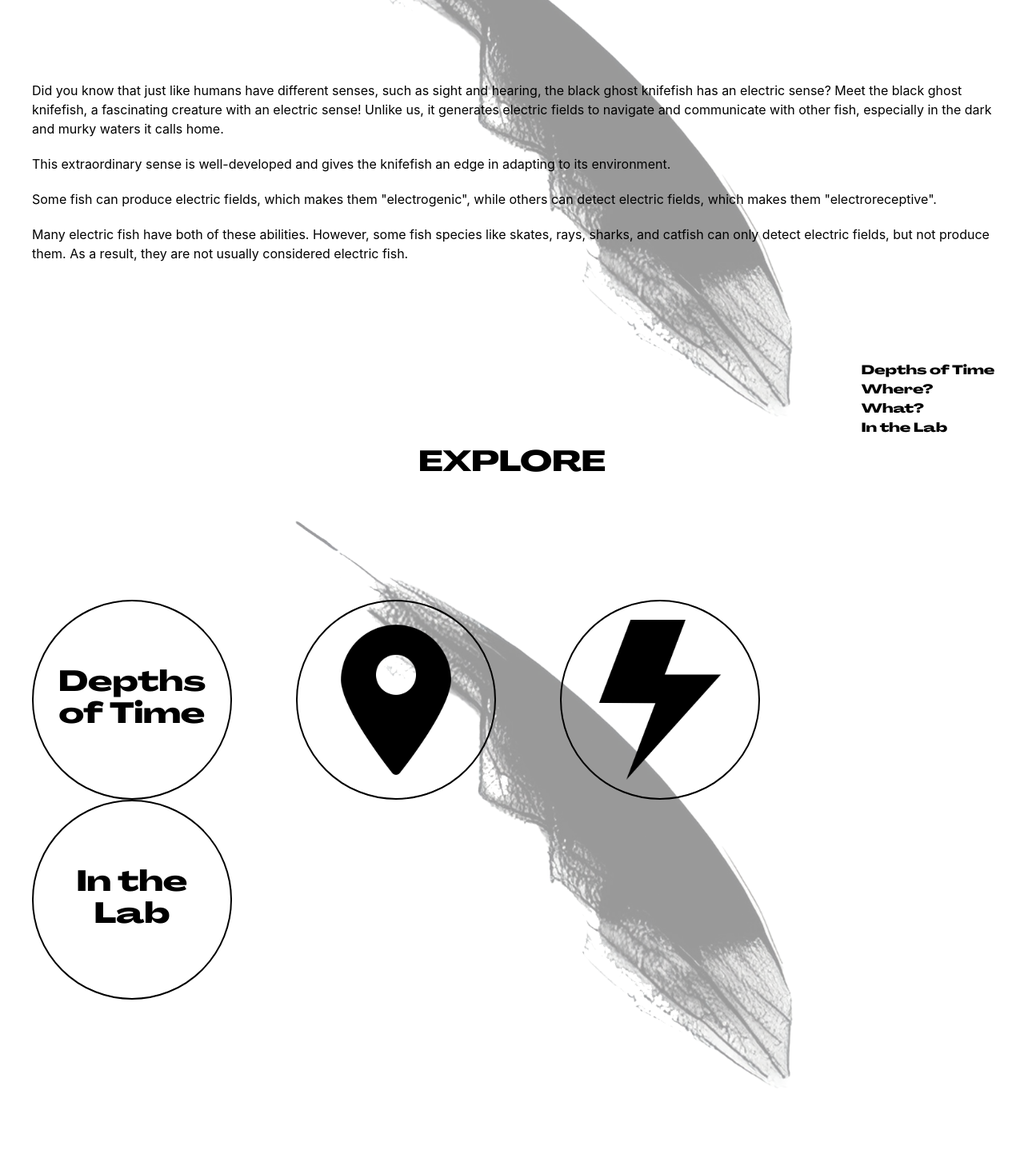
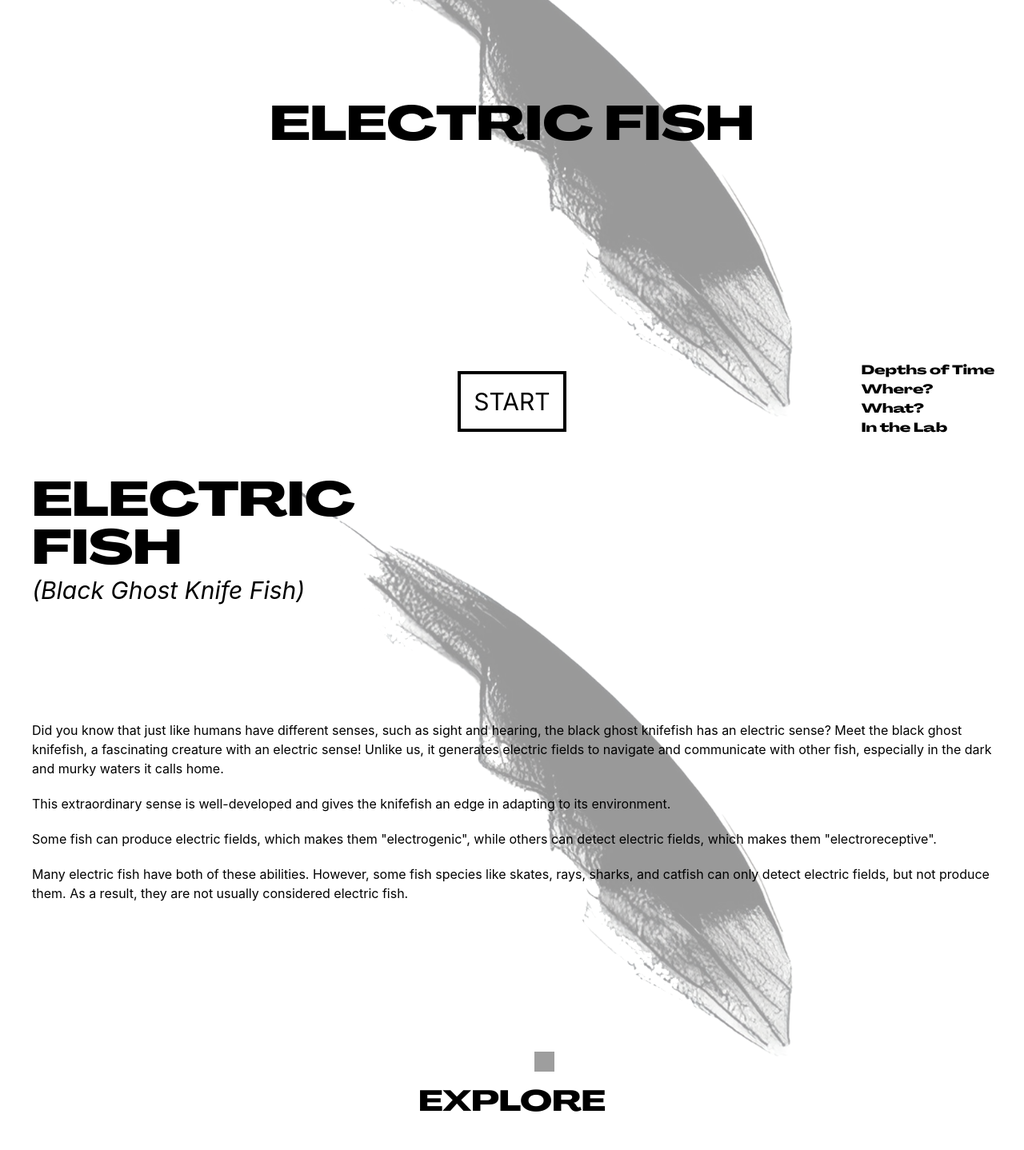
Before and after one commit to saumyatalwani/electric-fish, a React (Create React App) app: page /#/electricfish in a window 1280 px wide. Before the commit this address led to /#/electricfish. Shown: the part 240-1678 px from the top of the page at 80% size. Built offline with nearby package versions, Linux system fonts and the light colour scheme; grey boxes are pictures that could not be loaded.

Commit message:
add start page

```diff
--- a/src/pages/home.js
+++ b/src/pages/home.js
@@ -31,14 +31,25 @@ export default function Homepage() {
     return (
       <div>
 
-        <div className='h-[100vh] p-10 w-full bg-fish '>
+        <div className='h-[100vh] p-10 bg-fish grid place-items-center w-full'>
+          <h1 className='text-6xl heading place-items-center'>ELECTRIC FISH</h1>
+          <div className='absolute bottom-5 grid place-items-center w-screen text-3xl'>
+            <HashLink to="#1"><p className='border-4 p-4 border-black'>START</p></HashLink>
+          </div>
+        </div>
+
+        <div className='h-[100vh] p-10 w-full bg-fish relative' id="1">
+
           <div className='pb-[125px]'>
+
             <div onMouseOver={handleMouseOver} onMouseOut={handleMouseOut}>
               <h1 className='text-6xl heading'>ELECTRIC<br/>FISH</h1>
               <h1 className='italic text-3xl pb-5'>(Black Ghost Knife Fish)</h1>
             </div>
+
             {isHovering && <HoverDlg/>}
           </div>
+
           <div>
             <p className='pb-5'>{data.landDg2}</p>
             <p className='pb-5'>{data.landDg3}</p>
@@ -46,11 +57,18 @@ export default function Homepage() {
             <p className='pb-5'>{data.landDg5}</p>
           </div>
 
-        </div>
-        <h1 className='px-10 heading w-screen text-center text-4xl'> EXPLORE </h1>
-        <div className='grid h-[100vh] heading bg-fish place-items-center'>
+          <div className='px-10 absolute bottom-5 grid w-screen place-items-center z-10'>
+            <HashLink to="#explore">
+              <img className="aspect-square h-[25px]" src="https://upload.wikimedia.org/wikipedia/commons/f/f2/Arrow_bottom_svg.svg" alt="down arrow"/>
+            </HashLink>
+
+          </div>
 
 
+        </div>
+
+        <h1 className='px-10 heading w-screen text-center text-4xl'> EXPLORE </h1>
+        <div className='grid h-[100vh] heading bg-fish place-items-center' id="explore">
           <div>
           <HashLink className='px-10 float-left' to="#hist">
             <div className='p-5 lb1 text-2xl lg:text-4xl w-[200px] lg:w-[250px] text-center hover:bg-black hover:text-xl hover:text-white hover:opacity-60 rounded-full border-2 border-black aspect-square grid place-items-center'>
```
